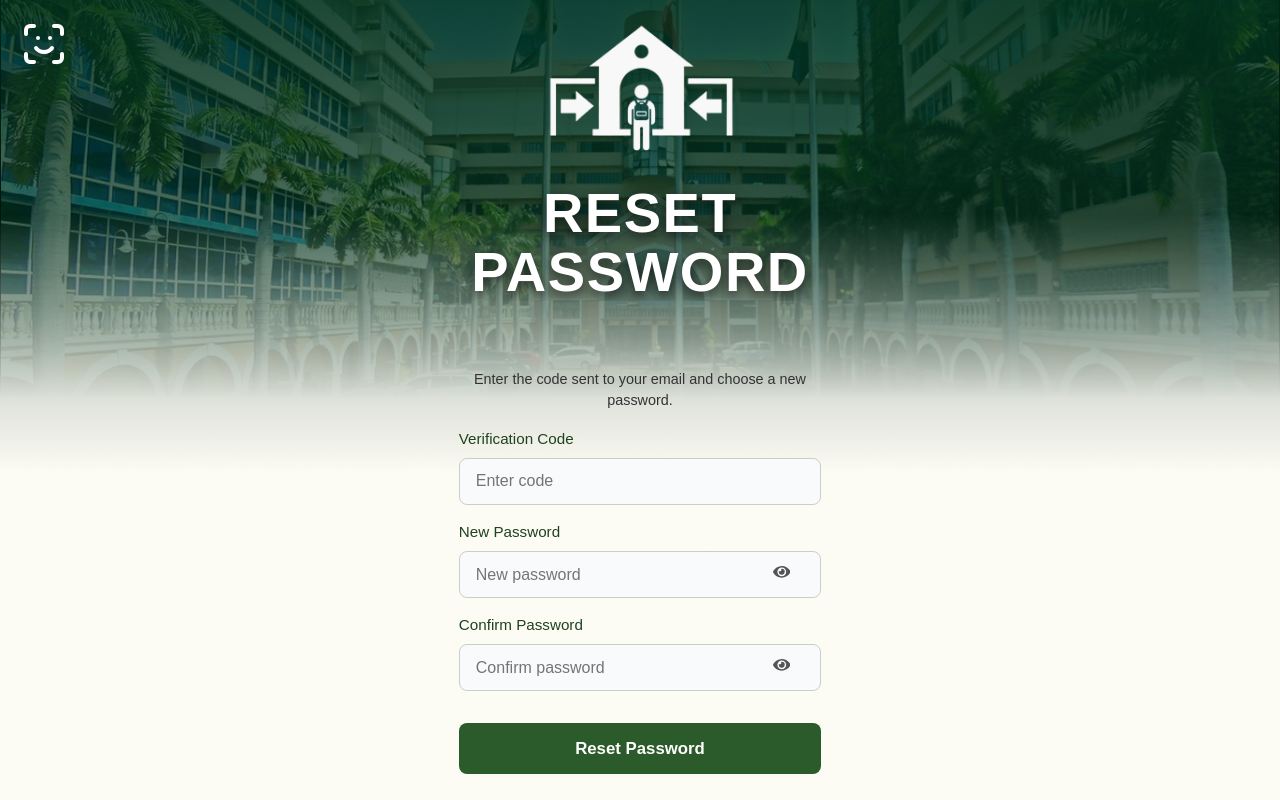
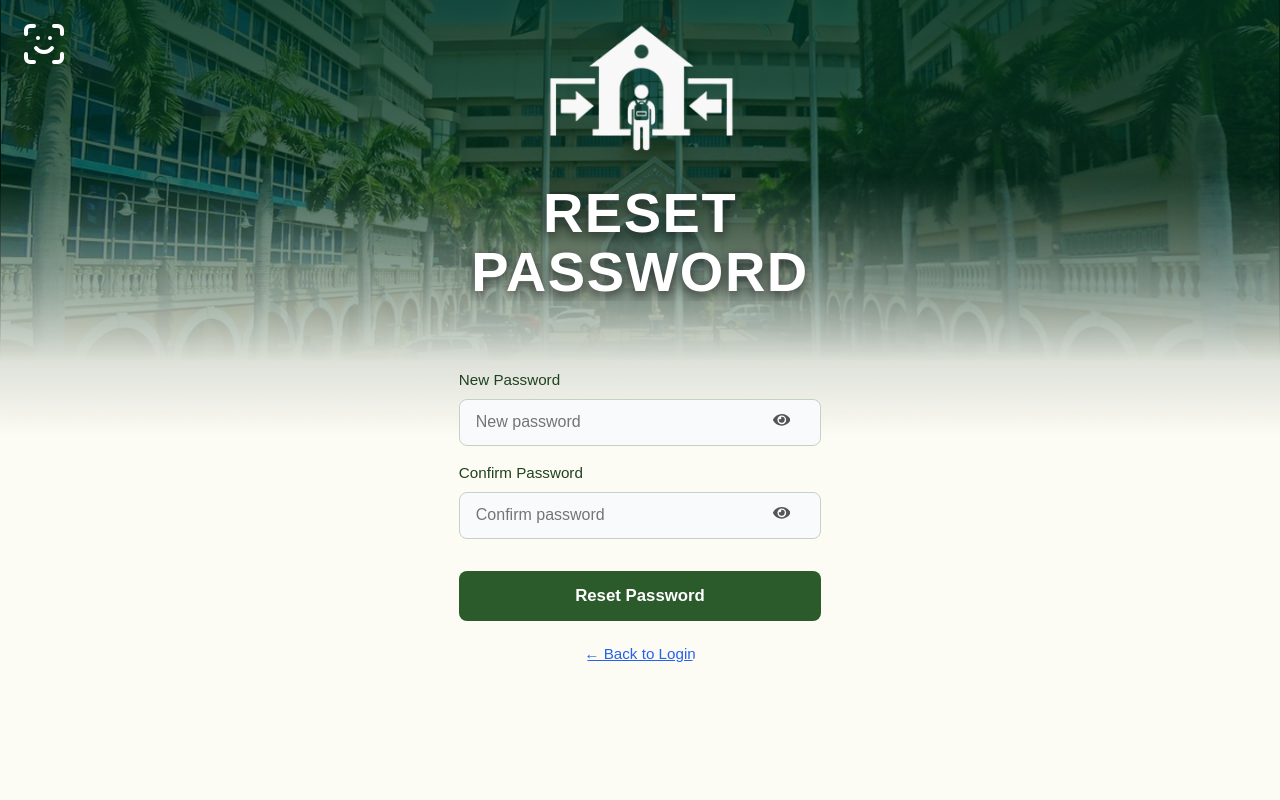
Before and after one commit to jalzoren/Entrance-and-Exit-Monitoring-PLP-Students, a React (Vite) app in the folder plp-student-monitoring/: page /forgotpass2 in a window 1280 px wide. Built offline with nearby package versions, Linux system fonts and the light colour scheme.

Commit message:
fix forgotpass2 pt2

```diff
--- a/plp-student-monitoring/src/pages/ForgotPass2.jsx
+++ b/plp-student-monitoring/src/pages/ForgotPass2.jsx
@@ -41,23 +41,8 @@ export default function ForgotPasswordStep2() {
 
         {/* Form Box */}
         <div className="login-box">
-          <p className="form-description">
-            Enter the code sent to your email and choose a new password.
-          </p>
 
           <form className="login-form" onSubmit={handleResetPassword}>
-            <div className="input-group">
-              <label htmlFor="code">Verification Code</label>
-              <input
-                id="code"
-                type="text"
-                placeholder="Enter code"
-                value={code}
-                onChange={(e) => setCode(e.target.value)}
-                required
-              />
-            </div>
-
             <div className="input-group">
               <label htmlFor="newPassword">New Password</label>
               <div className="password-input-wrapper">
```
